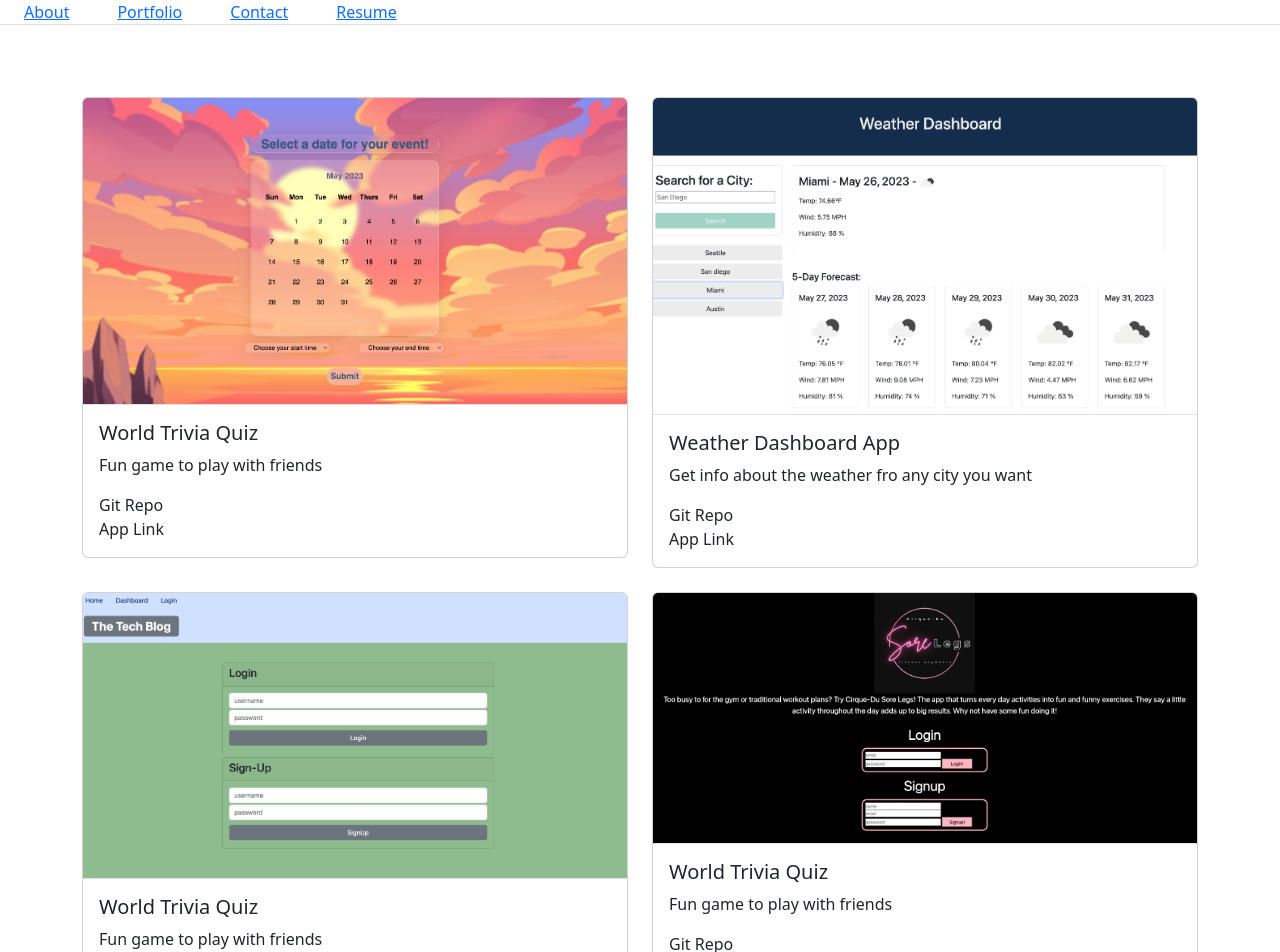
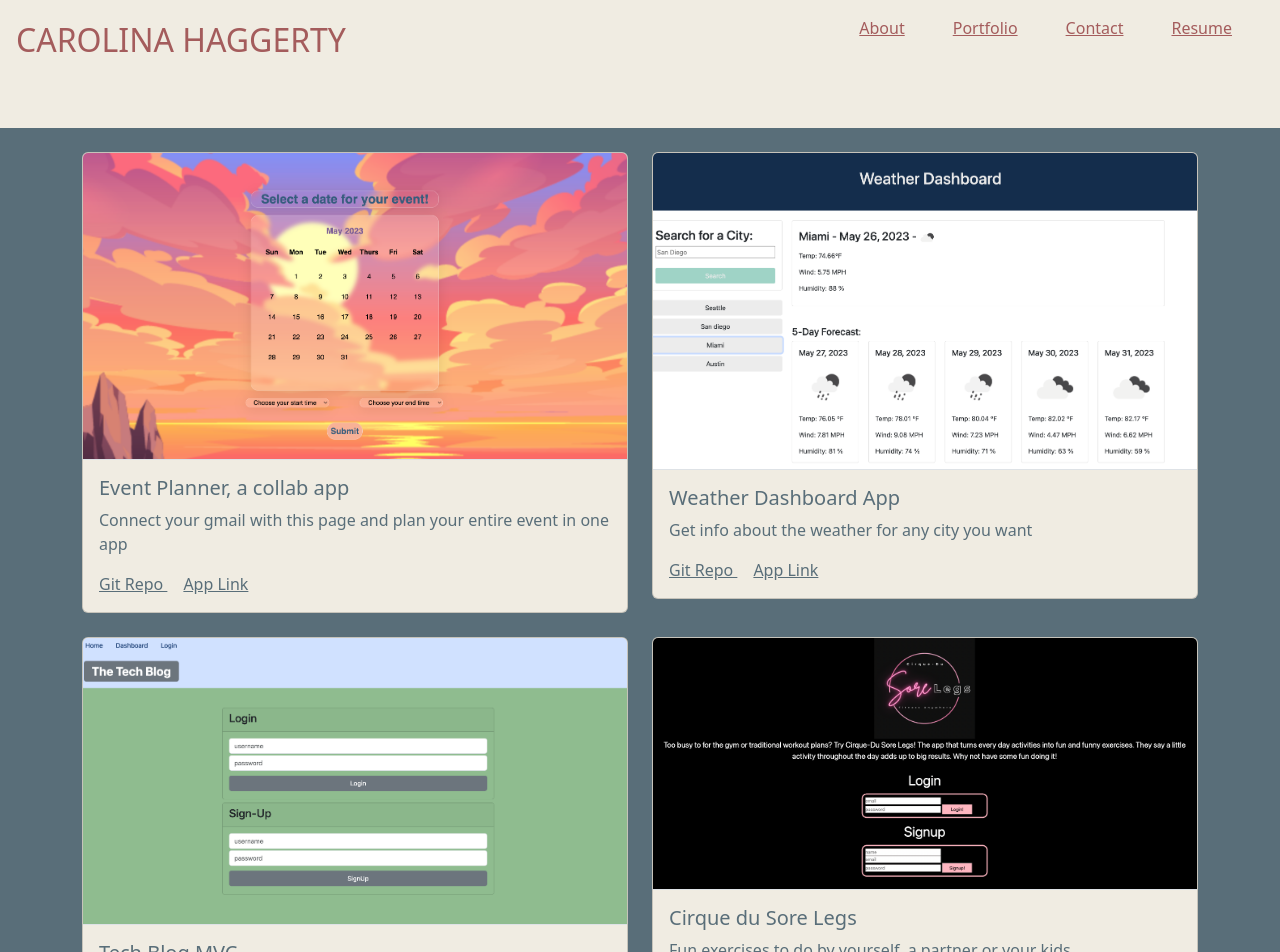
Before and after one commit to caroHagg/Portfolio-React, a React (Create React App) app: page /portfolio in a window 1280 px wide. Shown: the top 952 px of the page. Built offline with nearby package versions, Linux system fonts and the light colour scheme.

Commit message:
fixed styles and added resume donwload and about text

```diff
--- a/src/App.css
+++ b/src/App.css
@@ -1,4 +1,4 @@
-.App {
+/* .App {
   text-align: center;
 }
 
@@ -35,4 +35,4 @@
   to {
     transform: rotate(360deg);
   }
-}
+} */
--- a/src/App.js
+++ b/src/App.js
@@ -8,23 +8,30 @@ import Contact from './components/pages/Contact'
 import Resume from './components/pages/Resume'
 
 function App() {
+  const mainStyle = {
+    background: '#596e79'
+  }
+  const headerStyle = {
+    background: '#f0ece2'
+  }
   return (
-    <>
-    <header>
-
+    <div style={headerStyle}>
     <BrowserRouter>
-    <Navigation/>
+    <header className="container-fluid" style={headerStyle}>
+    <Navigation />
+    </header>
+    <main style={mainStyle}>
     <Routes>
       <Route path="/" element={<About/>}/>
       <Route path="/portfolio" element={<Portfolio/>}/>
       <Route path="/contact" element={<Contact/>}/>
       <Route path="/resume" element={<Resume/>}/>
     </Routes>
+    </main>
   </BrowserRouter>
-    </header>
 
-  <Footer/>
-    </>
+  <Footer style={headerStyle}/>
+    </div>
   );
 }
 
--- /dev/null
+++ b/src/Assets/utils/helpers.js
@@ -0,0 +1,5 @@
+
+export function validateEmail(email) {
+  const re = /^(([^<>()[\]\\.,;:\s@"]+(\.[^<>()[\]\\.,;:\s@"]+)*)|(".+"))@((\[[0-9]{1,3}\.[0-9]{1,3}\.[0-9]{1,3}\.[0-9]{1,3}\])|(([a-zA-Z\-0-9]+\.)+[a-zA-Z]{2,}))$/;
+  return re.test(String(email).toLowerCase());
+}
--- a/src/components/Navigation.js
+++ b/src/components/Navigation.js
@@ -3,21 +3,31 @@ import { Link } from "react-router-dom"
 
 
 function Navigation() {
+  const textStyle = {
+    color:"#a45c5c",
+    background: '#f0ece2'
+
+  }
   return (
-    <ul className="nav nav-tabs">
+    <nav className="nav container-fluid d-flex justify-content-between " >
+      <p className="justify-content-start mt-3 ms-1 fs-2 text-uppercase" style={textStyle}>
+        Carolina Haggerty
+      </p>
+    <ul className="nav justify-content-end mt-3" >
       <li className="nav-item px-4">
-        <Link to="/">About</Link>
+        <Link className="link-offset-2 link-underline-opacity-25 link-underline-opacity-100-hover" style={textStyle} to="/">About</Link>
       </li>
       <li className="nav-item px-4">
-        <Link to="/portfolio">Portfolio</Link>
+        <Link className=" link-offset-2 link-underline-opacity-25 link-underline-opacity-100-hover" style={textStyle}  to="/portfolio">Portfolio</Link>
       </li>
       <li className="nav-item px-4">
-        <Link to="/contact">Contact</Link>
+        <Link className="link-offset-2 link-underline-opacity-25 link-underline-opacity-100-hover" style={textStyle}  to="/contact">Contact</Link>
       </li>
       <li className="nav-item px-4">
-        <Link to="/resume">Resume</Link>
+        <Link className="link-offset-2 link-underline-opacity-25 link-underline-opacity-100-hover" style={textStyle}  to="/resume">Resume</Link>
       </li>
     </ul>
+    </nav>
   );
 }
 
--- a/src/components/pages/Contact.js
+++ b/src/components/pages/Contact.js
@@ -1,22 +1,78 @@
-import React from 'react';
+import React, { useState } from 'react';
+import { validateEmail } from '../../Assets/utils/helpers';
 
 
 export default function Contact (){
+    const mainStyle = {
+        background: '#596e79',
+        color:"#f0ece2" }
+
+  const [email, setEmail] = useState('');
+  const [userName, setUserName] = useState('');
+  const [message,setMessage] = useState('');
+  const [errorMessage, setErrorMessage] = useState('');
+  //handle input
+  const handleInputChange = (e) => {
+
+    const { target } = e;
+    const inputType = target.name;
+    const inputValue = target.value;
+
+    if (inputType === 'email') {
+      setEmail(inputValue);
+    } else if (inputType === 'username') {
+      setUserName(inputValue);
+    }else{
+        setMessage(inputValue);
+    }
+  };
+//handle submit
+  const handleFormSubmit = (e)=>{
+    e.preventDefault();
+//used email validator
+    if(!validateEmail(email)){
+        setErrorMessage('Invalid email!');
+        return;
+    }else if(!message){
+        setErrorMessage('Please enter a message');
+        return;
+    }
+    setUserName("");
+    setEmail("");
+    setMessage(" ");
+    setErrorMessage("Thank you!");
+
+
+}
+
+
     return (
         //contact form with email and text area validation
-        <div className="container-fluid mt-5 vh-100">
-
+        <div className="container-fluid mt-5 py-2 vh-100">
         <div className="row justify-content-center mt-5">
             <div className="col-sm-6 mb-3 mb-sm-0">
-                <div className="card card-size mb-2">
+                <div className="card card-size mb-2" style={mainStyle}>
                     <div className="card-header">
                         <h3>Contact Me!</h3>
                     </div>
                     <div className="card-body">
-                        <form action="" id="login-form" className="comment-form">
-                            <input className="form-control mb-1" type="text" placeholder="email" id="login-username"/>
-                            <textarea className="form-control mb-1" type="password" placeholder="your text here" id="login-password"/>
-                            <button className="btn btn-secondary form-control mt-2 mb-1">Login</button>
+                        <form action=""  className="contact-form mt-5">
+                           <label  className="form-label">Name: </label>
+                            <input className="form-control mb-1" type="text" placeholder="your name"
+                            value={userName} name="username" onChange={handleInputChange}  style={mainStyle}/>
+                            <label className="form-label">Email Address: </label>
+                            <input className="form-control mb-1" type="text" placeholder="your email"
+                            value={email} name="email" onChange={handleInputChange}  style={mainStyle}/>
+                            <label className="form-label">Message: </label>
+                            <textarea className="form-control mb-1" type="text" placeholder="your message here"
+                            name="message" value={message}onChange={handleInputChange}  style={mainStyle}/>
+                            {/* similar to if statement */}
+                            {errorMessage && (
+                                                <div>
+                                                <p className="error-text">{errorMessage}</p>
+                                                </div>
+                                            )}
+                             <button className="btn btn-secondary form-control mt-2 mb-1" onClick={handleFormSubmit}>Submit</button>
                         </form>
                     </div>
             </div>
--- a/src/components/pages/Portfolio.js
+++ b/src/components/pages/Portfolio.js
@@ -10,17 +10,19 @@ import backend from '../../Assets/Images/backend.png';
 export default function Portfolio (){
     const projects =[
         {
-            name: "World Trivia Quiz",
-            description:"Fun game to play with friends",
-            deployed:"https://carohagg.github.io/World-Trivia-Quiz/",
-            github: "https://github.com/caroHagg/World-Trivia-Quiz",
+            id:1,
+            name: "Event Planner, a collab app",
+            description:"Connect your gmail with this page and plan your entire event in one app",
+            deployed:"https://17anguyen.github.io/event-planner/",
+            github: "https://github.com/17anguyen/event-planner",
             pic:eventPlanner
 
 
         },
         {
+            id:2,
             name: "Weather Dashboard App",
-            description:"Get info about the weather fro any city you want",
+            description:"Get info about the weather for any city you want",
             deployed:"https://carohagg.github.io/Weather-Dashboard/",
             github: "https://github.com/caroHagg/Weather-Dashboard",
             pic:weather
@@ -28,22 +30,25 @@ export default function Portfolio (){
 
         },
         {
-            name: "World Trivia Quiz",
-            description:"Fun game to play with friends",
-            deployed:"https://carohagg.github.io/World-Trivia-Quiz/",
-            github: "https://github.com/caroHagg/World-Trivia-Quiz",
+            id:3,
+            name: "Tech Blog MVC",
+            description:"An app where you can post, comment and learn some more",
+            deployed:"https://techblogmvcch.herokuapp.com/",
+            github: "https://github.com/caroHagg/Tech-Blog-MVC",
             pic:techblog
 
         },
         {
-            name: "World Trivia Quiz",
-            description:"Fun game to play with friends",
-            deployed:"https://carohagg.github.io/World-Trivia-Quiz/",
-            github: "https://github.com/caroHagg/World-Trivia-Quiz",
+            id:4,
+            name: "Cirque du Sore Legs",
+            description:"Fun exercises to do by yourself, a partner or your kids",
+            deployed:"https://cirque-du-sore-legs.herokuapp.com/",
+            github: "https://github.com/DevManCryBB/circue-de-sore-legs",
             pic:soreLegs
 
         },
         {
+            id:5,
             name: "World Trivia Quiz",
             description:"Fun game to play with friends",
             deployed:"https://carohagg.github.io/World-Trivia-Quiz/",
@@ -51,10 +56,10 @@ export default function Portfolio (){
             pic:trivia
 
         },
-        {
-            name: "World Trivia Quiz",
-            description:"Fun game to play with friends",
-            github: "https://github.com/caroHagg/World-Trivia-Quiz",
+        {   id:6,
+            name: "Back End Social Network",
+            description:"A whole backend to start your front end for a great social network app",
+            github: "https://github.com/caroHagg/NoSql-Social-Network-API",
             pic:backend
 
         }
--- a/src/components/pages/Project.js
+++ b/src/components/pages/Project.js
@@ -2,24 +2,24 @@ import React from 'react';
 
 
 export default function Project (props){
-    const styles = {
-        color:"black"
-    }
-
+    const mainStyle = {
+        background: '#f0ece2',
+        color:'#596e79'
+      }
     return (
         <div className="container">
 
         <div className="row row-cols-1 row-cols-md-2 g-4 mt-5">
             {props.projects.map((project)=>(
-                <div className="col">
-                <div className="card">
+                <div className="col" key={project.id}>
+                <div className="card" style={mainStyle}>
                     <img src={project.pic} className="card-img-top img-fluid" alt="project screenshot"/>
                  <div className="card-body border-top">
                     <div>
                     <h5 className="card-title">{project.name}</h5>
                     <p className="card-text">{project.description}</p>
-                    <a className="nav-link active" href={project.github} target="_blank">Git Repo</a>
-                    {project.deployed?<a className="nav-link active" href={project.deployed} target="_blank">App Link</a>:null}
+                    <a className="link-offset-2 link-underline-opacity-25 link-underline-opacity-100-hover pe-3" style={mainStyle} href={project.github} target="_blank" rel="noreferrer">Git Repo </a>
+                    {project.deployed&&(<a className="link-offset-2 link-underline-opacity-25 link-underline-opacity-100-hover" style={mainStyle}  href={project.deployed} target="_blank" rel="noreferrer">App Link</a>)}
                     </div>
                  </div>
                 </div>
--- a/src/components/pages/Resume.js
+++ b/src/components/pages/Resume.js
@@ -1,5 +1,49 @@
+import React from 'react';
+import { Link } from "react-router-dom"
+import resume from '../../Assets/Images/CHResume.pdf'
+
 export default function Resume (){
+    const mainStyle = {
+        background: '#596e79',
+        color:"#f0ece2"
+      }
     return (
-        <div> This is resume </div>
+        <div className="container-fluid mt-5 py-2 vh-100" >
+        <div className="row justify-content-center mt-5">
+            <div className="col-sm-6 mb-3 mb-sm-0">
+                <div className="card card-size mb-2" style={mainStyle}>
+                    <div className="card-header">
+                        <h3 className="flex-shrink-0">Proficiencies</h3>
+                        <Link
+                            to={resume}
+                            download="Resume-PDF-document"
+                            target="_blank"
+                            rel="noreferrer"
+                            className='link-offset-2 link-underline-opacity-25 link-underline-opacity-100-hover flex-grow-1' style={mainStyle}>Resume⇣</Link>
+                    </div>
+                    <div className="card-body">
+                        <p>FRONT END</p>
+                        <ul>
+                            <li>HTML</li>
+                            <li>CSS</li>
+                            <li>JAVASCRIPT</li>
+                            <li>JQUERY</li>
+                            <li>REACT</li>
+                            <li>BOOTSTRAP</li>
+                        </ul>
+                        <p>BACK END</p>
+                        <ul>
+                            <li>APIs</li>
+                            <li>NODE</li>
+                            <li>EXPRESS</li>
+                            <li>MYSQL, SEQUELIZE</li>
+                            <li>MONGODB, MONGOOSE</li>
+                            <li>REST</li>
+                        </ul>
+                    </div>
+            </div>
+            </div>
+        </div>
+        </div>
     );
 }
```
Also changed, not shown: src/components/Footer.js (+7 -1 lines), src/components/pages/About.js (+14 -4 lines), public/manifest.json, 1 other file (tests, documents, lock files or other folders).
